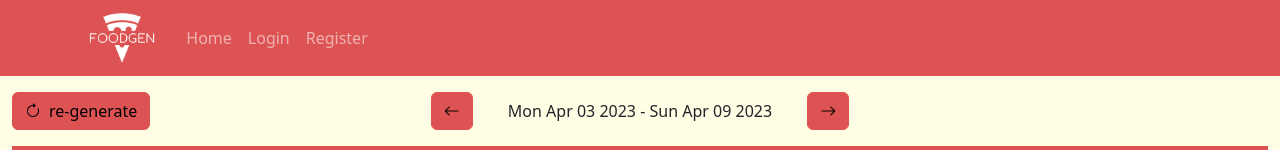
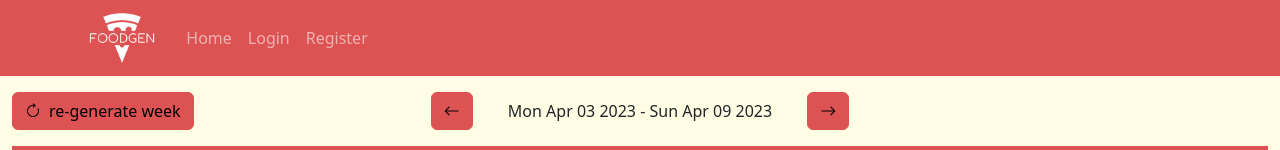
Before and after one commit to thefoodplanners/frontend, a React (Create React App) app: page /dashboard in a window 1280 px wide. Shown: the top 150 px of the page. Built offline with nearby package versions, Linux system fonts and the light colour scheme; no server answers.

Commit message:
calender pie charts data labels

```diff
--- a/src/components/calender.jsx
+++ b/src/components/calender.jsx
@@ -6,6 +6,7 @@ import Spinner from 'react-bootstrap/Spinner';
 import Button from 'react-bootstrap/Button';
 
 import SuggestionModal from './suggestionModal';
+import ChartDataLabels from 'chartjs-plugin-datalabels';
 
 import { Chart as ChartJS, ArcElement, Tooltip, Legend } from 'chart.js';
 import { Pie } from 'react-chartjs-2';
@@ -58,7 +59,7 @@ const Calender = () => {
         <div className="col-xs-1 col-md-4">
             <Button className="btn" onClick={() => generateMeals()}>
               <i className="bi bi-arrow-clockwise pe-2"></i>
-              re-generate
+              re-generate week
             </Button>
         </div>
         <div className="col-xs-1 col-md-4">
@@ -165,7 +166,46 @@ const Calender = () => {
       ],
     };
 
-    return <Pie data={data} />;
+    const options = {
+      responsive: true,
+      plugins: {
+        title: {
+          display: true,
+          text: "Macros for " + recipe.name,
+          font: {
+            size: 30
+          }
+        },
+        // Numeric value displayed for each macro.
+        datalabels: {
+          color: "white",
+          padding: 6,
+          font: {
+            weight: "bold",
+            size: 14
+          },
+          borderColor: 'white',
+          borderRadius: 25,
+          borderWidth: 2,
+          backgroundColor: "#333333",
+          display: function(context) {
+            return context.dataset.data[context.dataIndex] > 3;
+          },
+          formatter: (value, ctx) => {
+            return value + "g";
+          }
+        },
+        // Displayed when user hovers over chart.
+        tooltip: {
+          callbacks: {
+            title: (data) => {return ""},
+            label: (data) => {return `${data.label}: ${data.raw}g`}
+          }
+        }
+      }
+    };
+
+    return <Pie options={options} data={data} plugins={[ChartDataLabels]} />;
   };
 
   // re-generate a weeks worth of meals
```
